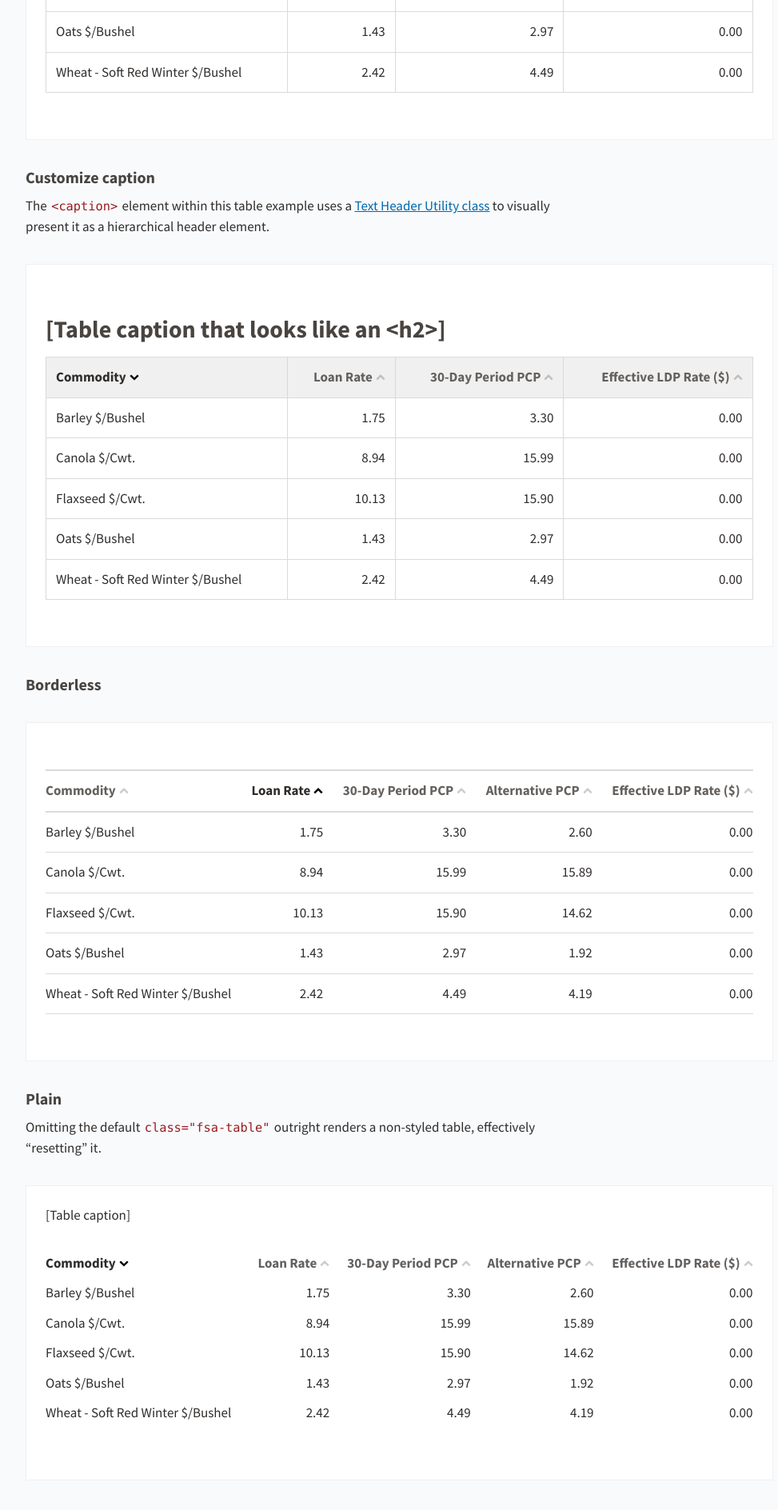
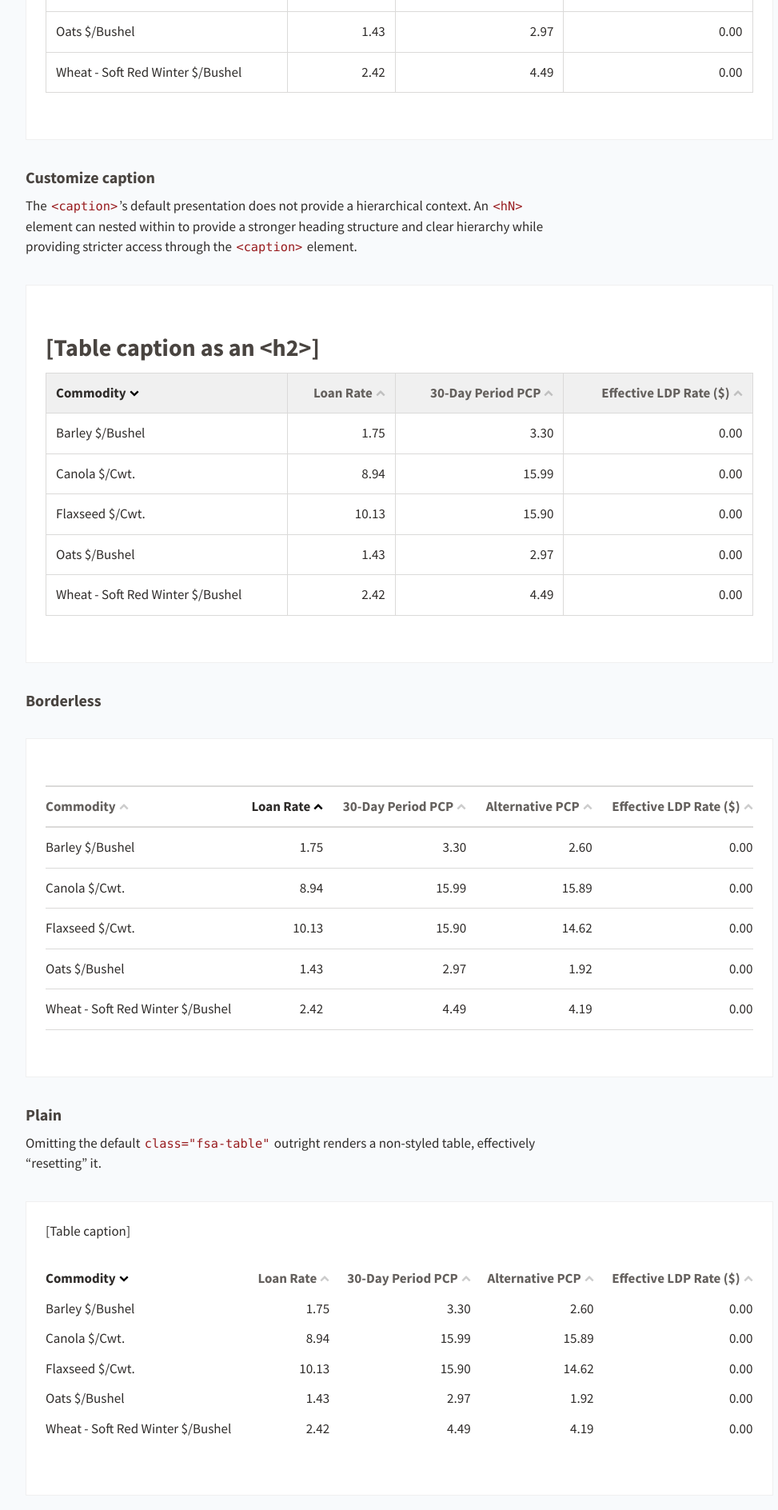
Before and after one commit to USDA-FSA/fsa-design-system, a Jekyll site: the page built from components/tables/index.md, in a window 1280 px wide. Shown: the part 1572-3460 px from the top of the page at 80% size, without its empty margins (8-981 px from the left). Built offline with Jekyll 4.4.1, drawn with Linux system fonts in a browser that asks for light colours.

Commit message:
Doc'd hN elements within caption [closes #230]

````diff
--- a/components/tables/index.md
+++ b/components/tables/index.md
@@ -147,11 +147,13 @@ Styled `<table>` components use `class="fsa-table"`, with several modifications
 
 ### Customize caption
 
-The `<caption>` element within this table example uses a [Text Header Utility class]({{ site.baseurl }}utilities/text-headers/) to visually present it as a hierarchical header element.
+The `<caption>`'s default presentation does not provide a hierarchical context. An `<hN>` element can nested within to provide a stronger heading structure and clear hierarchy while providing stricter access through the `<caption>` element.
 
 <div class="ds-preview">
   <table class="fsa-table">
-  <caption class="fsa-text--h2">[Table caption that looks like an &lt;h2&gt;]</caption>
+    <caption>
+      <h2>[Table caption as an &lt;h2&gt;]</h2>
+    </caption>
     <thead>
       <tr>
         <th scope="col" aria-sort="descending"><button class="fsa-table__sort fsa-table__sort--descending" type="button">Commodity</button></th>
@@ -196,7 +198,9 @@ The `<caption>` element within this table example uses a [Text Header Utility cl
 </div>
 ```html
 <table class="fsa-table">
-  <caption class="fsa-text--h2">[Table caption that looks like an &lt;h2&gt;]</caption>
+  <caption>
+    <h2>[Table caption as an &lt;h2&gt;]</h2>
+  </caption>
   <thead>
     <tr>
       <th scope="col" aria-sort="descending"><button class="fsa-table__sort fsa-table__sort--descending" type="button">Commodity</button></th>
````
